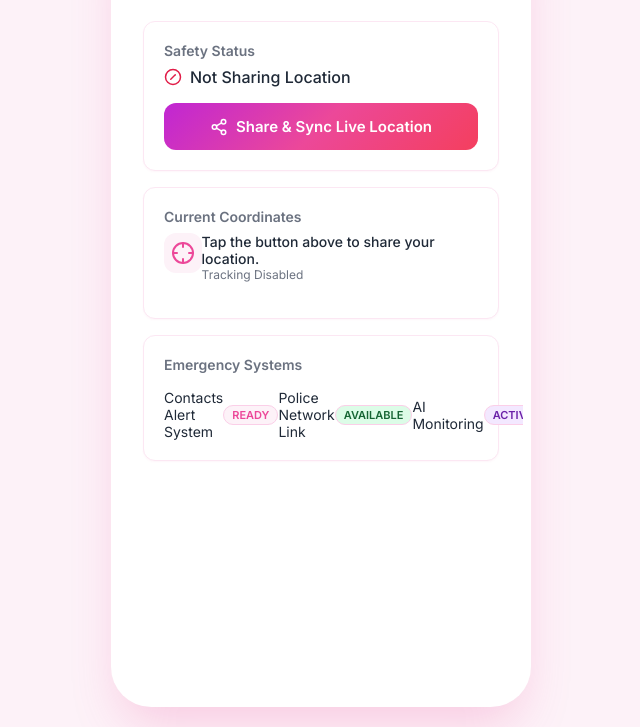
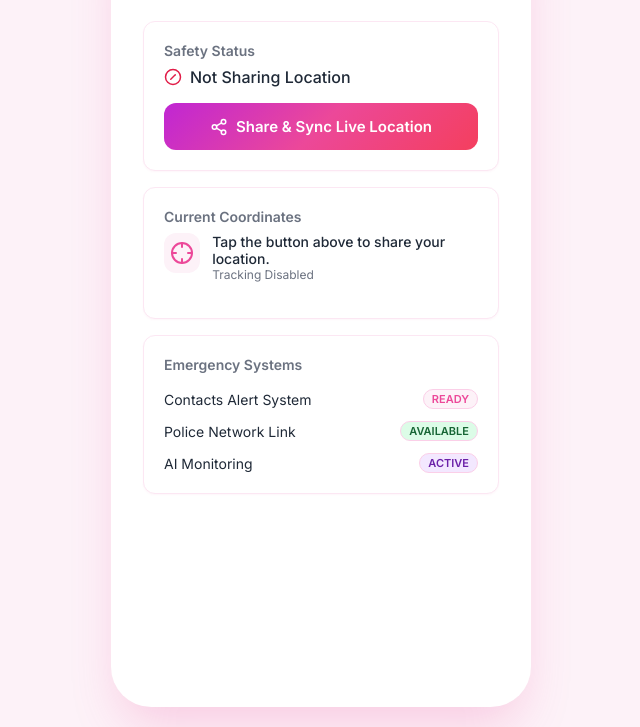
Before and after one commit to voidVisual/SheSafe, a website: page map.html in a window 1280 px wide. Shown: the part 113-840 px from the top of the page, without its empty margins (319-959 px from the left). Drawn offline with nearby package versions, Linux system fonts and the light colour scheme.

Commit message:
fix: add missing flexbox utility classes to resolve map page layout issues

```diff
--- a/style.css
+++ b/style.css
@@ -96,9 +96,12 @@ body {
 .mt-4 { margin-top: 16px; }
 .w-full { width: 100%; }
 .flex { display: flex; }
+.flex-col { flex-direction: column; }
 .items-center { align-items: center; }
+.items-start { align-items: flex-start; }
 .justify-between { justify-content: space-between; }
 .gap-2 { gap: 8px; }
+.gap-3 { gap: 12px; }
 .gap-4 { gap: 16px; }
 
 /* Headers & Typography */
```
